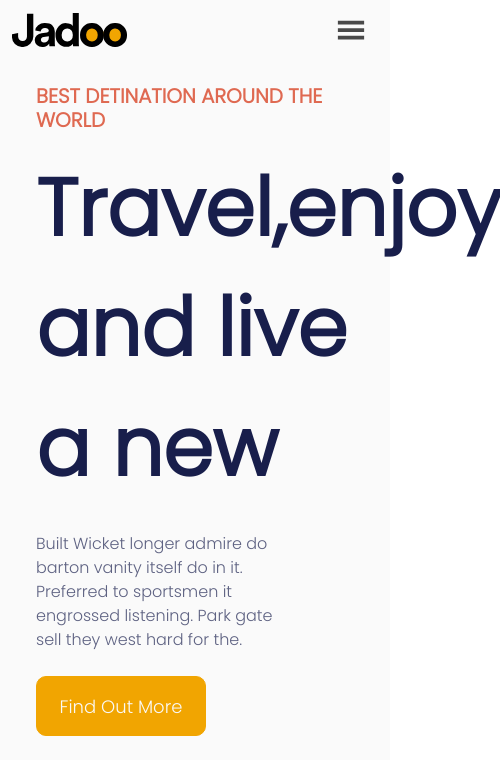
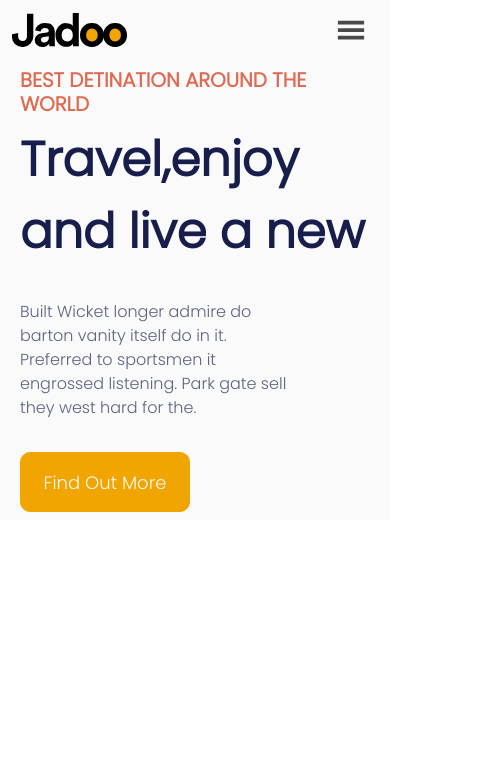
Before and after one commit to DevMohit98/jadoo-website, a React (Create React App) app: page / in a window 390 px wide. Shown: the top 774 px of the page, 500 px wide, since content can reach past the window. Built offline with nearby package versions, Linux system fonts and the light colour scheme.

Commit message:
fix mobile screen

```diff
--- a/src/App.css
+++ b/src/App.css
@@ -46,7 +46,7 @@
   text-transform: uppercase;
 }
 .moto {
-  font-size: 5rem;
+  font-size: 5.25rem;
   font-weight: bold;
   font-family: "Poppins", sans-serif;
   color: #181e4b;
@@ -58,7 +58,7 @@
   color: #5e6282;
   width: 80%;
 }
-.find {
+.hero-button {
   width: 170px;
   height: 60px;
   border-radius: 10px;
@@ -69,3 +69,33 @@
   outline: none;
   border: 1px solid #f1a501;
 }
+.play-icon {
+  width: 70px;
+  height: 70px;
+  display: inline;
+  color: white;
+  display: inline-block;
+}
+.play-button {
+  width: 170px;
+  height: 70px;
+  background: none;
+  border: none;
+  border-radius: 10px;
+  color: #686d77;
+}
+.play-circle {
+  width: 70px;
+  height: 70px;
+  border-radius: 50%;
+  background-color: #df6951;
+}
+
+@media screen and (max-width: 576px) {
+  .moto {
+    font-size: 3rem;
+  }
+  .p-4 {
+    padding: 0.5rem !important;
+  }
+}
--- a/src/Component/Hero.js
+++ b/src/Component/Hero.js
@@ -8,14 +8,14 @@ const Hero = () => {
         <div className="d-md-flex">
           <div>
             <h1 className="tag-line">Best detination around the world</h1>
-            <p className="moto my-3 ">Travel,enjoy and live a new</p>
-            <p className="hero-discription my-4 text-start">
+            <p className="moto  ">Travel,enjoy and live a new</p>
+            <p className="hero-discription py-3">
               Built Wicket longer admire do barton vanity itself do in it.
               Preferred to sportsmen it engrossed listening. Park gate sell they
               west hard for the.
             </p>
             <div classname="d-flex">
-              <button type="button" className="find">
+              <button type="button" className="hero-button ">
                 Find Out More
               </button>
             </div>
```
